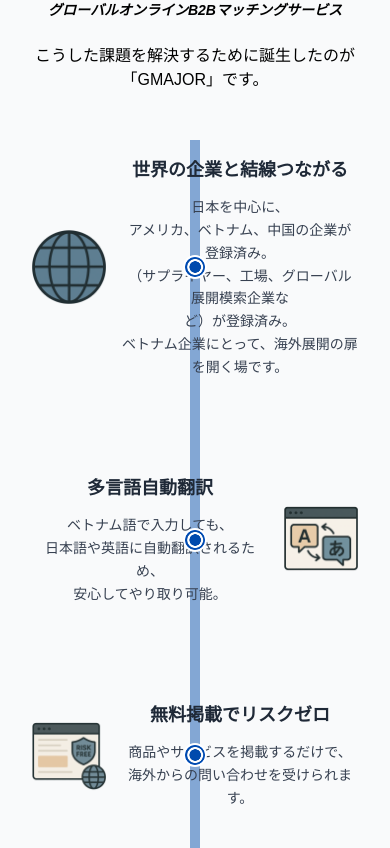
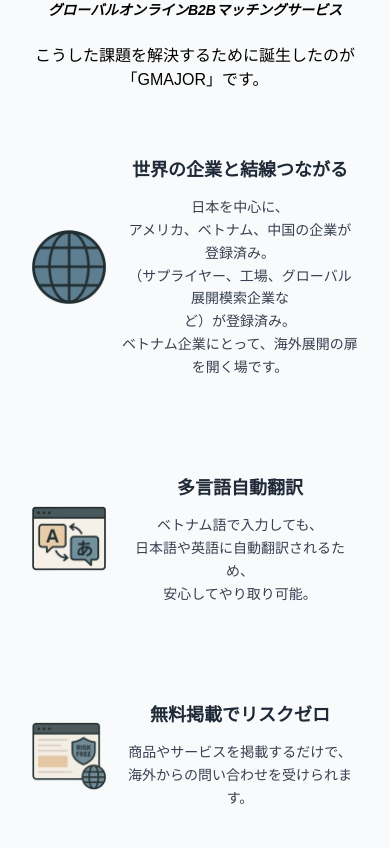
Before and after one commit to gmajorglobal/gmajor-landing, a Next.js app: page /ja in a window 390 px wide. Shown: the part 2136-2984 px from the top of the page. Built offline with nearby package versions, Linux system fonts and the light colour scheme.

Commit message:
fix version

```diff
--- a/app/components/InfoSectionTimeline.tsx
+++ b/app/components/InfoSectionTimeline.tsx
@@ -73,18 +73,18 @@
 
         {/* Timeline */}
         <div className="relative">
-          {/* Central line - extends through all items */}
-          <div className="absolute left-1/2 transform -translate-x-1/2 w-2.5 bg-[#83a7d4]" style={{height: '1000px'}}></div>
+          {/* Central line - extends through all items - hidden on mobile */}
+          <div className="hidden md:block absolute left-1/2 transform -translate-x-1/2 w-2.5 bg-[#83a7d4]" style={{height: '1000px'}}></div>
 
           {/* Timeline items */}
           <div className="space-y-16 md:space-y-4">
             {timelineItems.map((item, index) => (
-              <div key={index} className={`relative flex items-center ${item.side === 'left' ? 'md:flex-row' : 'md:flex-row-reverse'}`}>
+              <div key={index} className={`relative flex items-center justify-center md:justify-start ${item.side === 'left' ? 'md:flex-row' : 'md:flex-row-reverse'}`}>
 
                 {/* Content box */}
                 <div className={`w-full md:w-1/2 ${item.side === 'left' ? 'md:pr-16' : 'md:pl-2'}`}>
                   <div className="p-4">
-                    <div className={`flex items-center gap-4 ${item.side === 'left' ? 'flex-row' : 'flex-row-reverse'}`}>
+                    <div className={`flex items-center gap-4 flex-row md:${item.side === 'left' ? 'flex-row' : 'flex-row-reverse'}`}>
                       <div className="flex-shrink-0">
                         <Image
                           src={item.icon}
@@ -105,8 +105,8 @@
                   </div>
                 </div>
 
-                {/* Center dot */}
-                <img src="/images/info-section/dot.png" alt="dot" className="absolute left-1/2 transform -translate-x-1/2 w-6 h-6 bg-blue-500 rounded-full border-2 border-white z-10"></img>
+                {/* Center dot - hidden on mobile */}
+                <img src="/images/info-section/dot.png" alt="dot" className="hidden md:block absolute left-1/2 transform -translate-x-1/2 w-6 h-6 bg-blue-500 rounded-full border-2 border-white z-10"></img>
 
                 {/* Spacer for opposite side */}
                 <div className="hidden md:block w-5/12"></div>
```
